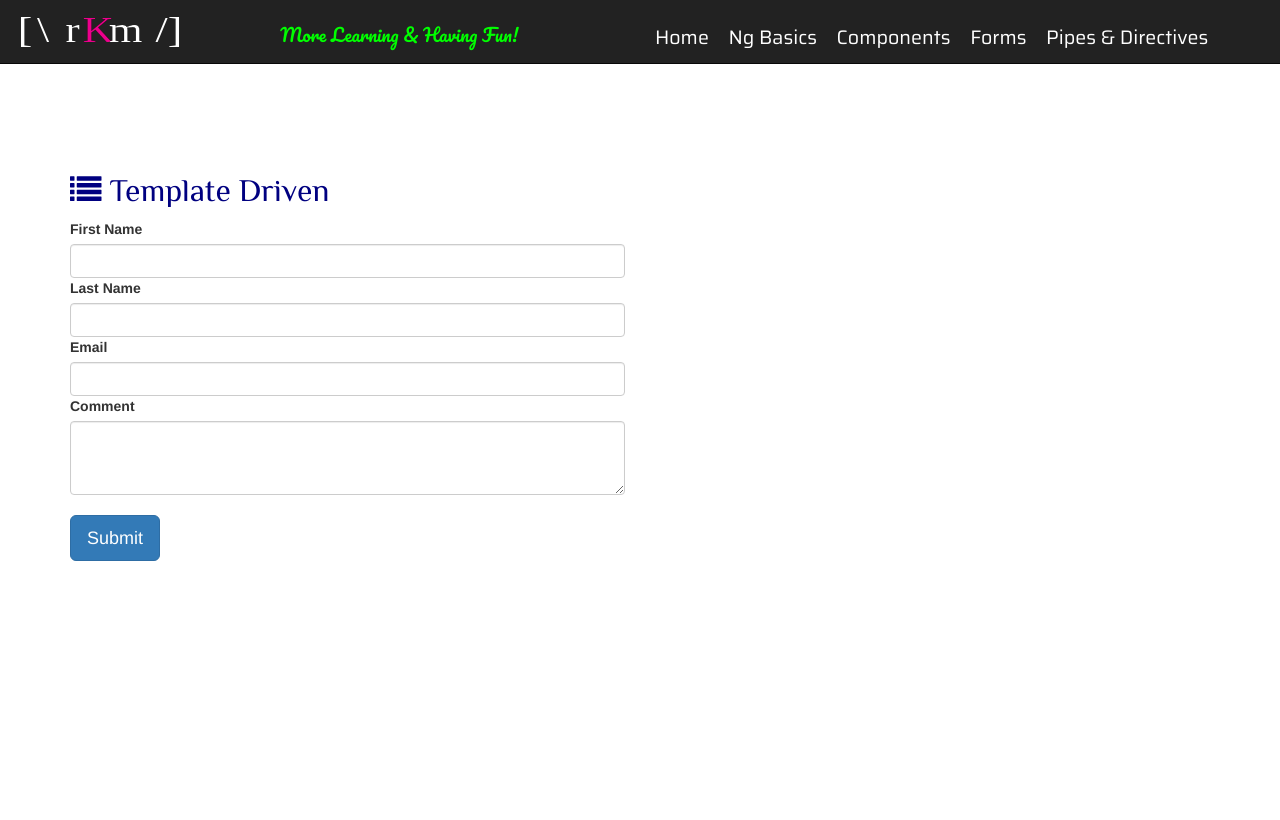
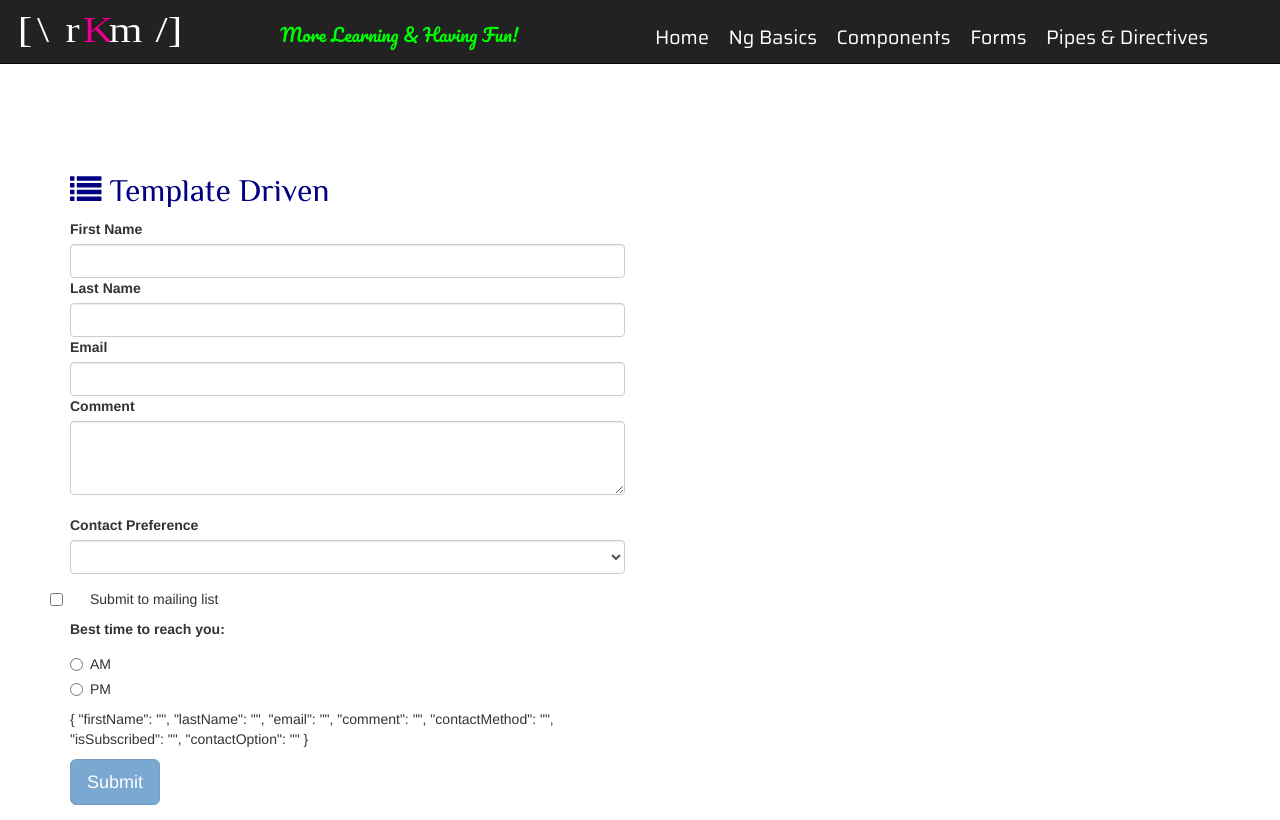
Before and after one commit to r2c0der/ngBeg2Adv, an Angular app: page /forms in a window 1280 px wide. Built offline with nearby package versions, Linux system fonts and the light colour scheme; a web font is replaced by a local one.

Commit message:
Building out lesson contact form

```diff
--- a/src/app/exercises/contact-form/contact-form.component.html
+++ b/src/app/exercises/contact-form/contact-form.component.html
@@ -1,6 +1,6 @@
 
 
-      <form>
+      <form #templateForm="ngForm" (ngSubmit)="formSubmit(templateForm)">
         <div class="form-group">
           <label for="firstName">First Name</label>
           <input required type="text"  ngModel name="firstName" #firstName="ngModel" id="firstName" class="form-control">
@@ -22,6 +22,30 @@
         <label for="comment">Comment </label>
           <textarea id="comment" cols="75" rows="3" name="comment" ngModel #comment="ngModel" class="form-control"></textarea>
           <br />
-        <button class="btn btn-primary btn-lg">Submit</button>
+          <div class="form-group"><label for="contactMethod">Contact Preference</label>
+            <select ngModel name="contactMethod" id="contactMethod" class="form-control">
+              <!--
+              TO BIND TO A COMPLEX OBJECT
+              <option *ngFor="let method of contactMethods" [ngValue]="method">
+                {{method.name}}
+              </option>-->
+              <option *ngFor="let method of contactMethods" [value]="method.id">
+                {{method.name}}
+              </option>
+            </select></div>
+          <div class="checkbox"> <input type="checkbox" ngModel name="isSubscribed"/> <label>Submit to mailing list</label></div>
+         <label> Best time to reach you:</label>
+          <div class="radio">
+            <label>
+            <input ngModel type="radio" name="contactOption" value="1"/>
+              AM
+          </label></div>
+          <div class="radio">
+            <label>
+              <input ngModel type="radio" name="contactOption" value="2"/>
+              PM
+            </label></div>
+          <p>{{templateForm.value | json }}</p>
+        <button class="btn btn-primary btn-lg" [disabled]="!templateForm.valid">Submit</button>
         </div>
       </form>
--- a/src/app/exercises/contact-form/contact-form.component.ts
+++ b/src/app/exercises/contact-form/contact-form.component.ts
@@ -7,9 +7,35 @@ import { Component, OnInit } from '@angular/core';
 })
 export class ContactFormComponent implements OnInit {
 
+  contactMethods = [
+    {
+      id: 1,
+      name: 'Email'
+    },
+    {
+      id: 2,
+      name: 'Mobile'
+    },
+    {
+      id: 3,
+      name: 'Office Phone'
+    },
+    {
+      id: 4,
+      name: 'Fax'
+    },
+    {
+      id: 5,
+      name: 'Office Mail'
+    }
+  ]
   constructor() { }
 
   ngOnInit() {
   }
 
+  formSubmit(formObj: any){
+    console.log(formObj);
+  }
+
 }
```
